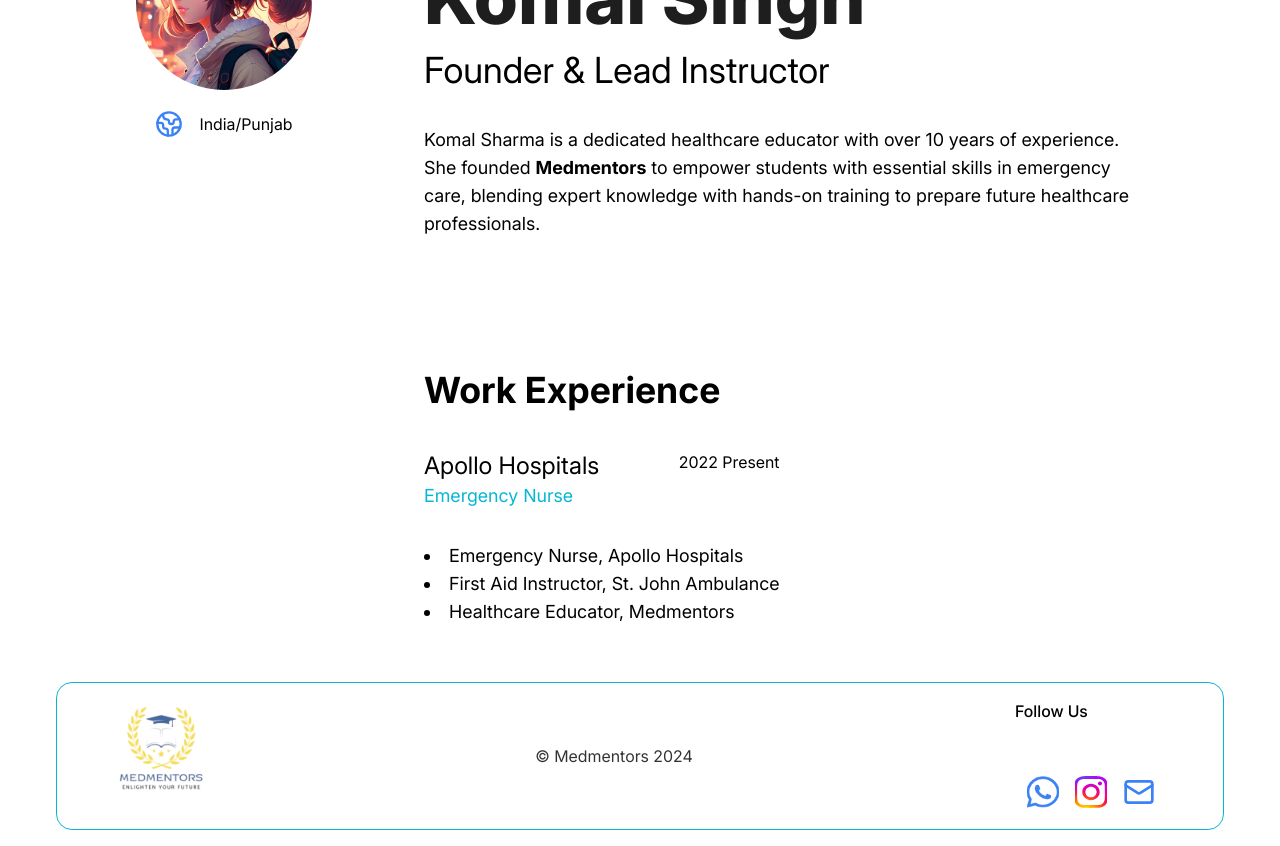
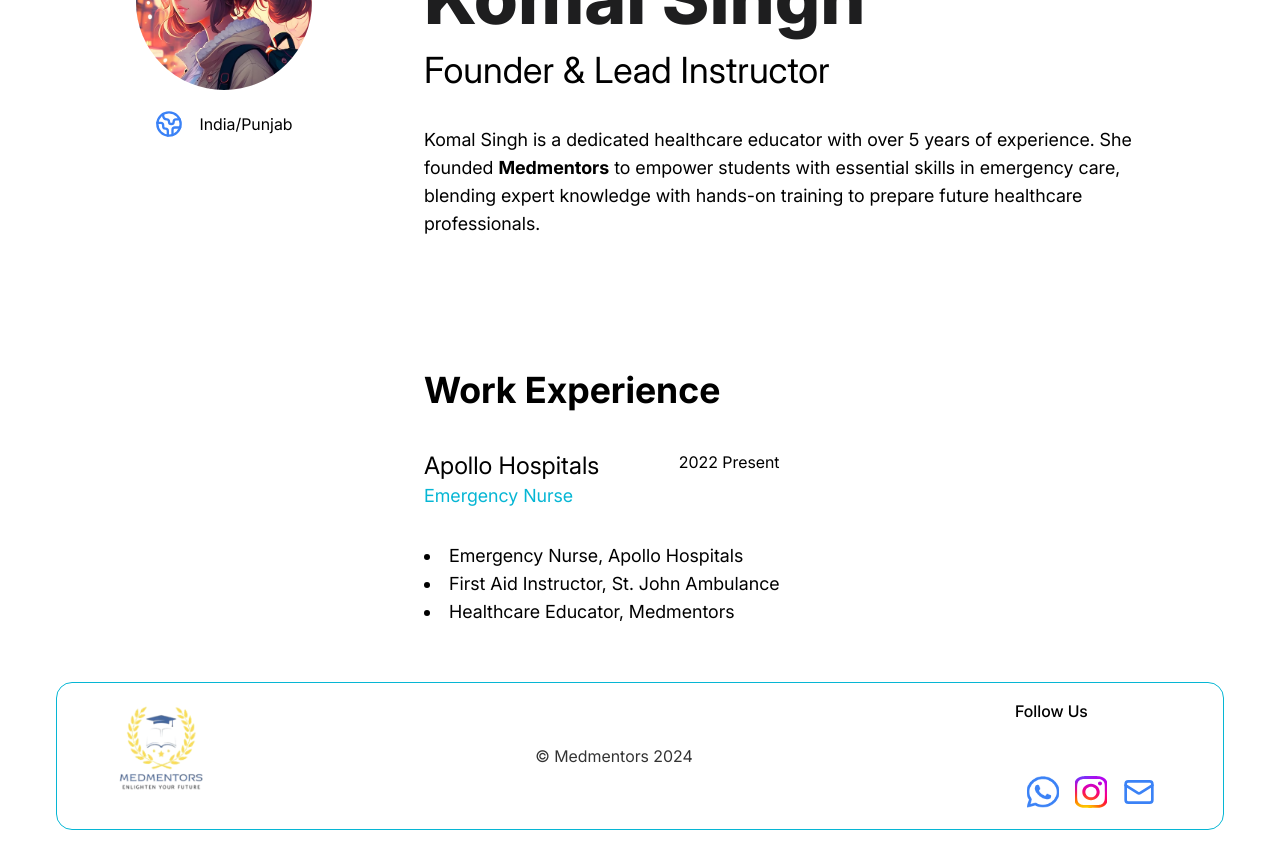
Before and after one commit to piercing-wind/medmentors, a Next.js app: page / in a window 1280 px wide. Shown: the part 4160-5006 px from the top of the page. Built offline with nearby package versions, Linux system fonts and the light colour scheme.

Commit message:
Site Animation chnages

```diff
--- a/src/app/page.tsx
+++ b/src/app/page.tsx
@@ -228,7 +228,7 @@
                </Link>
                <h1 className="text-5xl sm:text-7xl font-extrabold text-[#1e1e1f] mt-4 lg:mt-8 text-nowrap" >Komal Singh</h1>
                <h3 className="text-2xl sm:text-4xl">Founder & Lead Instructor</h3>
-               <p className="text-lg tracking-normal my-5">Komal Sharma is a dedicated healthcare educator with over 10 years of experience. She founded <span className="font-bold">Medmentors</span> to empower students with essential skills in emergency care, blending expert knowledge with hands-on training to prepare future healthcare professionals.</p>
+               <p className="text-lg tracking-normal my-5">Komal Singh is a dedicated healthcare educator with over 5 years of experience. She founded <span className="font-bold">Medmentors</span> to empower students with essential skills in emergency care, blending expert knowledge with hands-on training to prepare future healthcare professionals.</p>
 
                <div className="mt-14">
                <h2 className="text-4xl font-bold my-10" id="work">Work Experience</h2>
```
